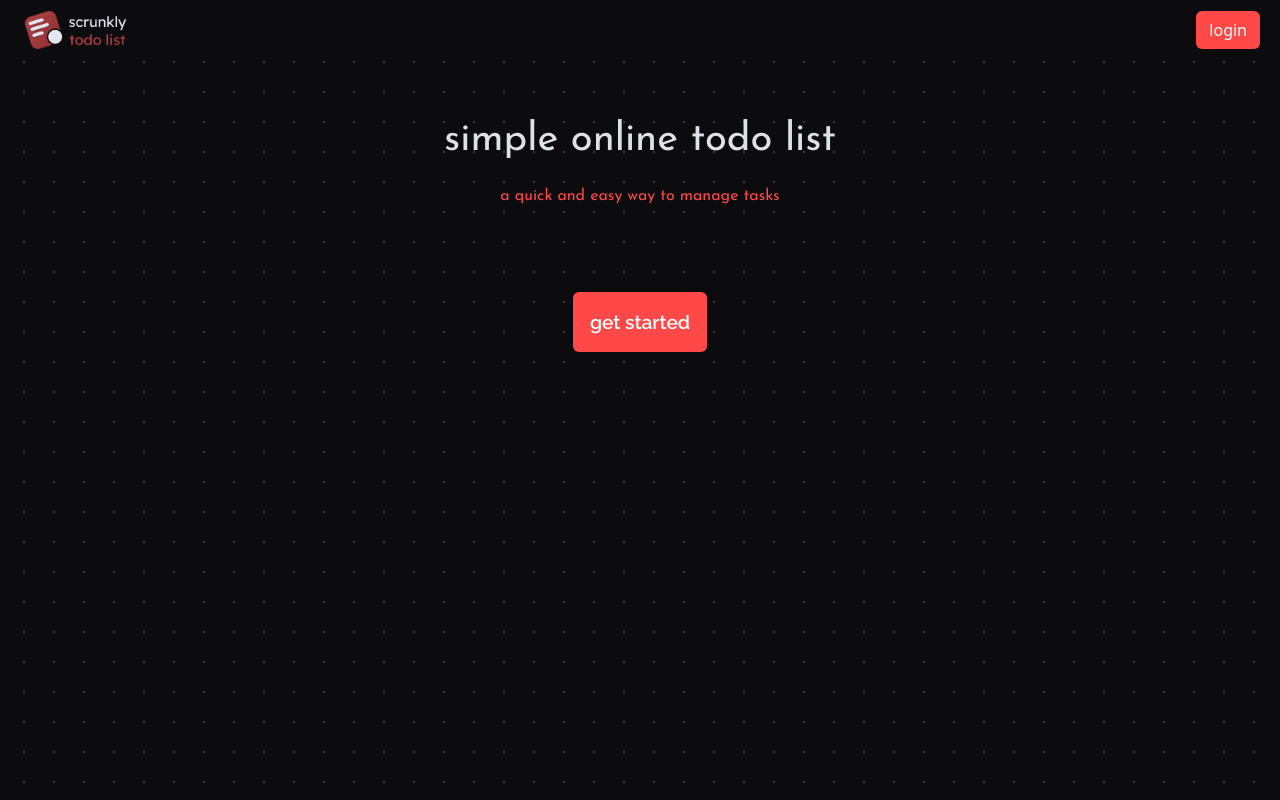
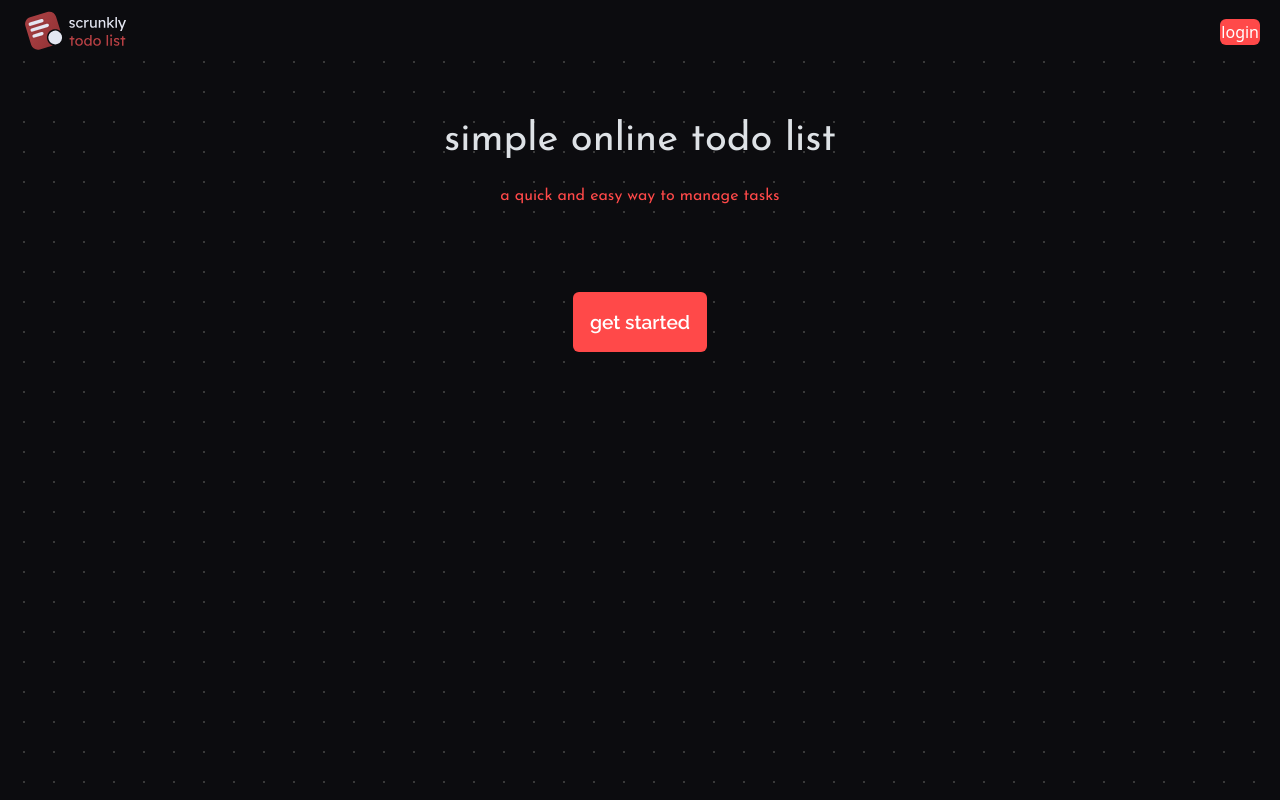
Before and after one commit to nodomw/iskolaprojekt, a website: page index.html in a window 1280 px wide. Drawn offline with nearby package versions, Linux system fonts and the light colour scheme.

Commit message:
svg + fix padding

```diff
--- a/index.html
+++ b/index.html
@@ -24,8 +24,8 @@
 <body>
     <nav class="navbar p-2">
         <div class="container-fluid d-flex align-items-center">
-            <img src="img/scrunkly_logo_HQ.png" alt="navlogo" class="img-fluid" width="120vw">
-            <button onclick="window.location.href = 'login.html'" type="button" class="btn btn-danger px-xxl-0">login</button>
+            <img src="img/Frame_1.svg" alt="navlogo" class="img-fluid" width="120vw">
+            <button onclick="window.location.href = 'login.html'" type="button" class="btn btn-danger p-0">login</button>
         </div>
       </nav>
 
```
Also changed, not shown: login.html (+1 -1 lines), register.html (+1 -1 lines), img/Frame_1.svg (added).
